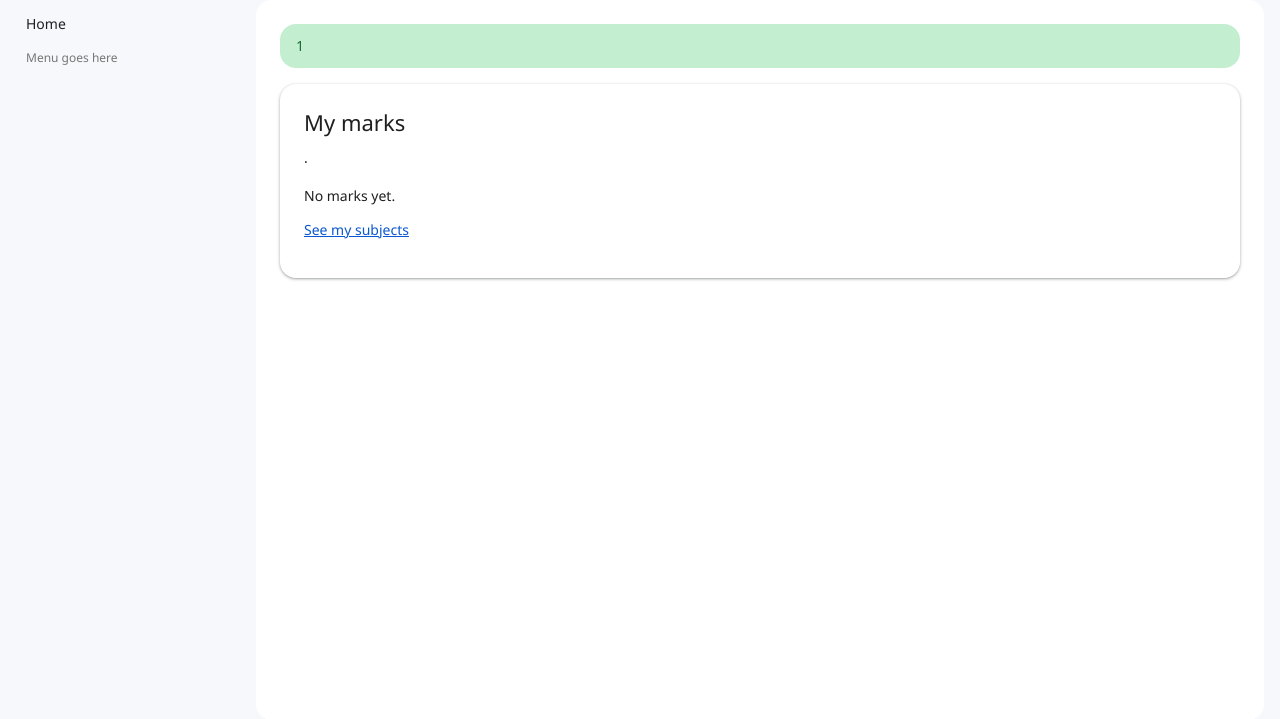
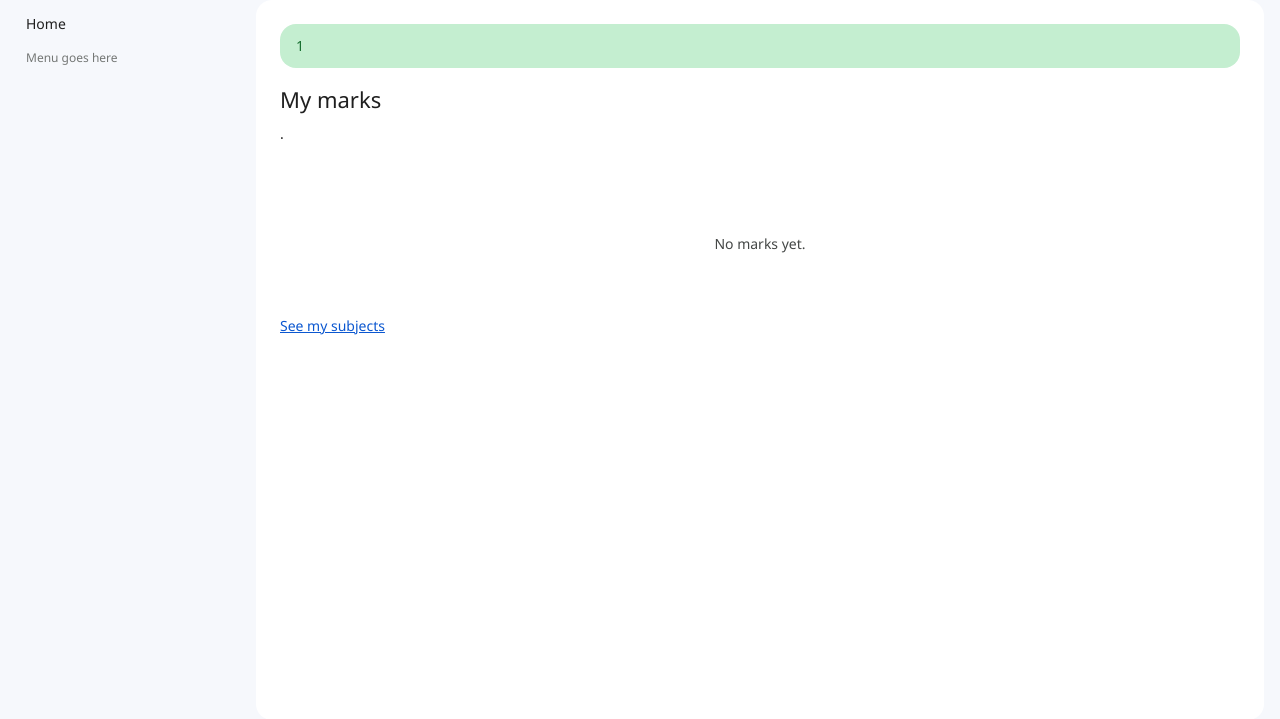
Before and after one commit to re-code1/laravel-capstone-2, a Laravel app: template resources/views/portal/marks.blade.php in a window 1280 px wide. Shown: the part 64-783 px from the top of the page. Run offline with Laravel 12, Linux system fonts and the light colour scheme; the template is opened without the code that fills it, so the values that code supplies are empty; a user stored in the database is signed in; data comes from the database, SQL or seed files in the repository.

Commit message:
Restyle My subjects and My marks to the shared design standard (Seat 5)
- Use .page-header, .empty-state and .table-wrap/.table from the standard
- Drop the old card wrapper; the layout's .main is already a panel
- Score column right-aligned (.num), shows a dash when missing
- Table CSS is not added here: school.css belongs to seat 2

Co-Authored-By: Claude Opus 5.5 <noreply@anthropic.com>

```diff
--- a/resources/views/portal/marks.blade.php
+++ b/resources/views/portal/marks.blade.php
@@ -3,19 +3,23 @@
 @section('title', 'My marks')
 
 @section('content')
-    <section class="card">
+    <div class="page-header">
+        <div>
             <h1>My marks</h1>
             <p>{{ $student->user->name }} &middot; {{ $student->section->fullName() }}</p>
+        </div>
+    </div>
 
     @if ($marks->isEmpty())
-            <p>No marks yet.</p>
+        <div class="empty-state">No marks yet.</div>
     @else
-            <table>
+        <div class="table-wrap">
+            <table class="table">
                 <thead>
                     <tr>
                         <th>Subject</th>
                         <th>Quarter</th>
-                        <th>Score</th>
+                        <th class="num">Score</th>
                     </tr>
                 </thead>
                 <tbody>
@@ -23,13 +27,13 @@
                         <tr>
                             <td>{{ $mark->subject->code }} &ndash; {{ $mark->subject->name }}</td>
                             <td>Q{{ $mark->quarter }}</td>
-                            <td>{{ $mark->score }}</td>
+                            <td class="num">{{ $mark->score ?? '—' }}</td>
                         </tr>
                     @endforeach
                 </tbody>
             </table>
+        </div>
     @endif
 
     <p><a href="{{ route('portal.subjects') }}">See my subjects</a></p>
-    </section>
 @endsection
```
Also changed, not shown: resources/views/portal/subjects.blade.php (+8 -4 lines). Lines whose indentation alone changed are shown as unchanged.
